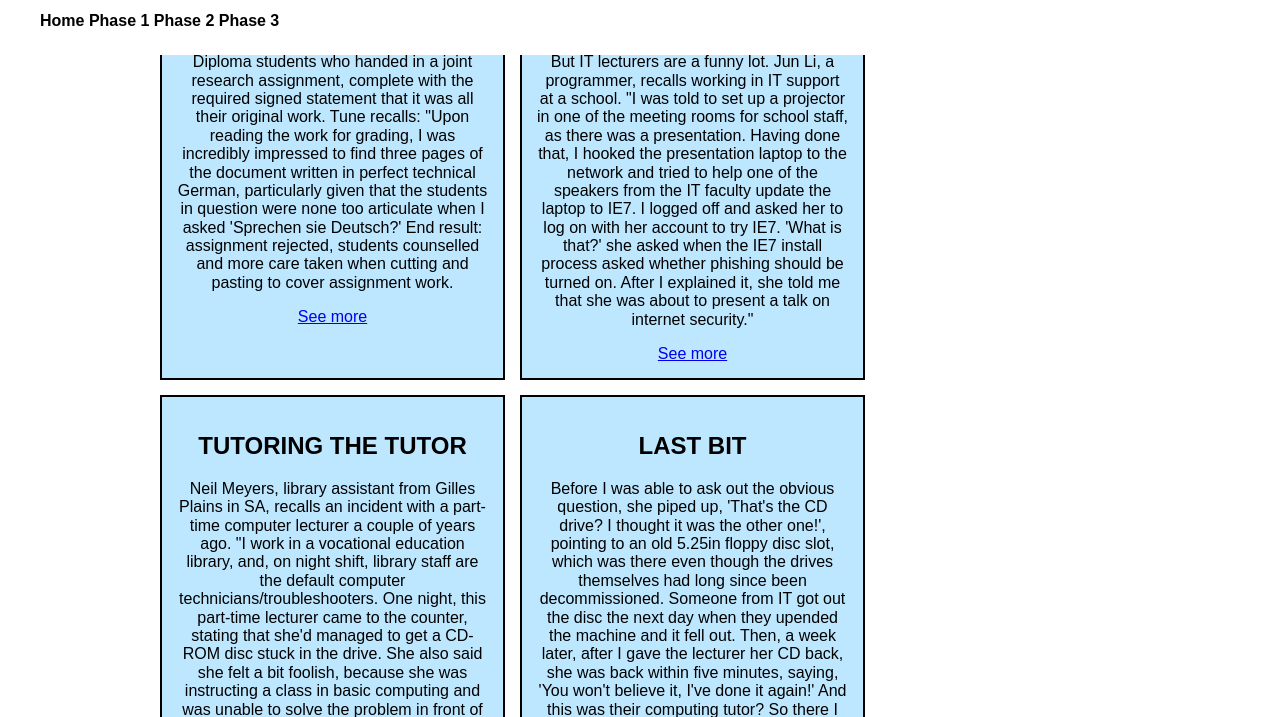
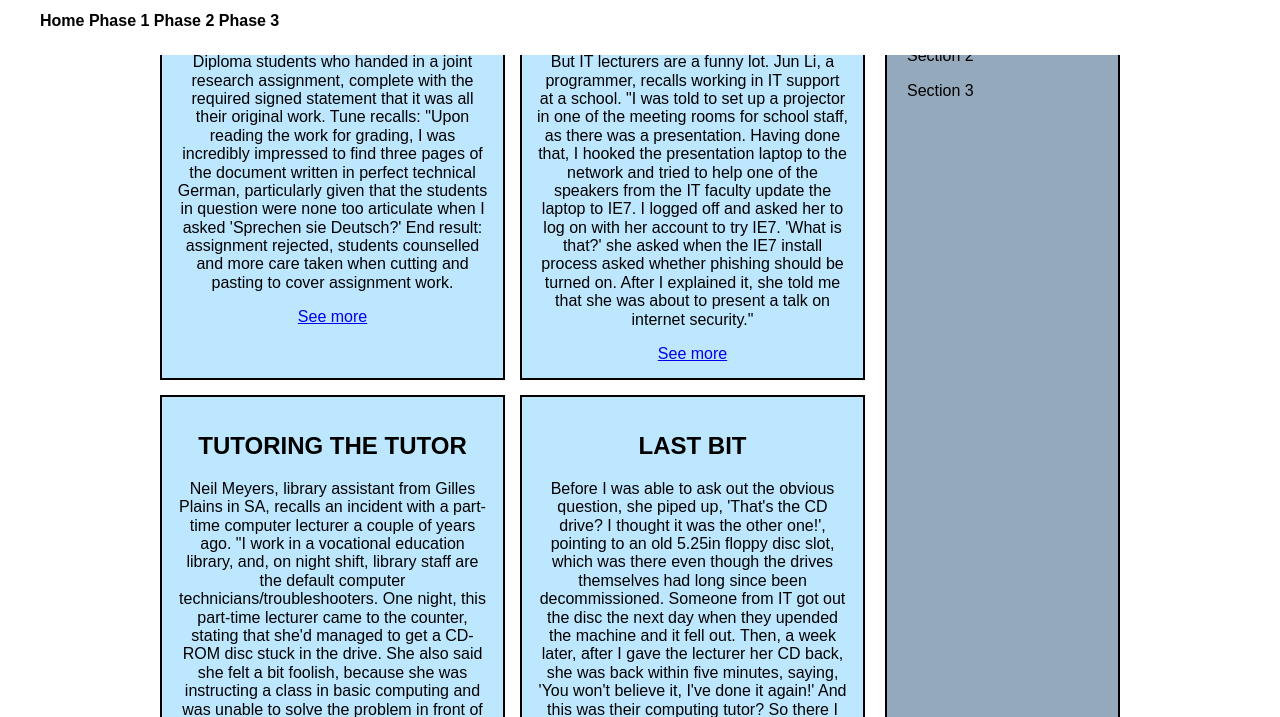
Before and after one commit to DiegoOrteg4/WebTechnologies-DiegoOrtega, a plain HTML site: page index.html in a window 1280 px wide. Shown: the part 83-800 px from the top of the page. Drawn offline with Linux system fonts and the light colour scheme.

Commit message:
feat: add desktop aside layout

```diff
--- a/mystyle.css
+++ b/mystyle.css
@@ -141,4 +141,9 @@ footer{
         grid-template-columns: 1fr 1fr;
         gap: 15px;
     }
+
+    aside {
+        display: block;
+        padding: 20px;
+    }
 }
```
